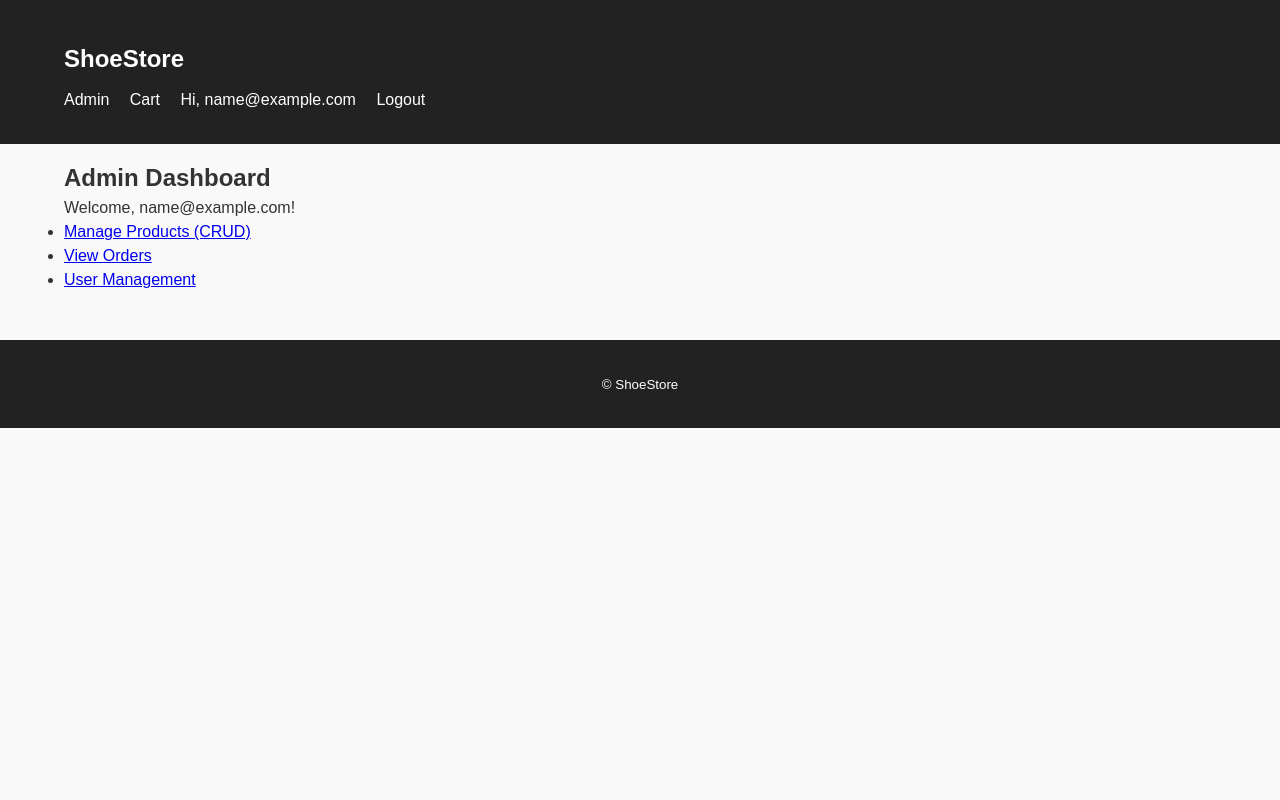
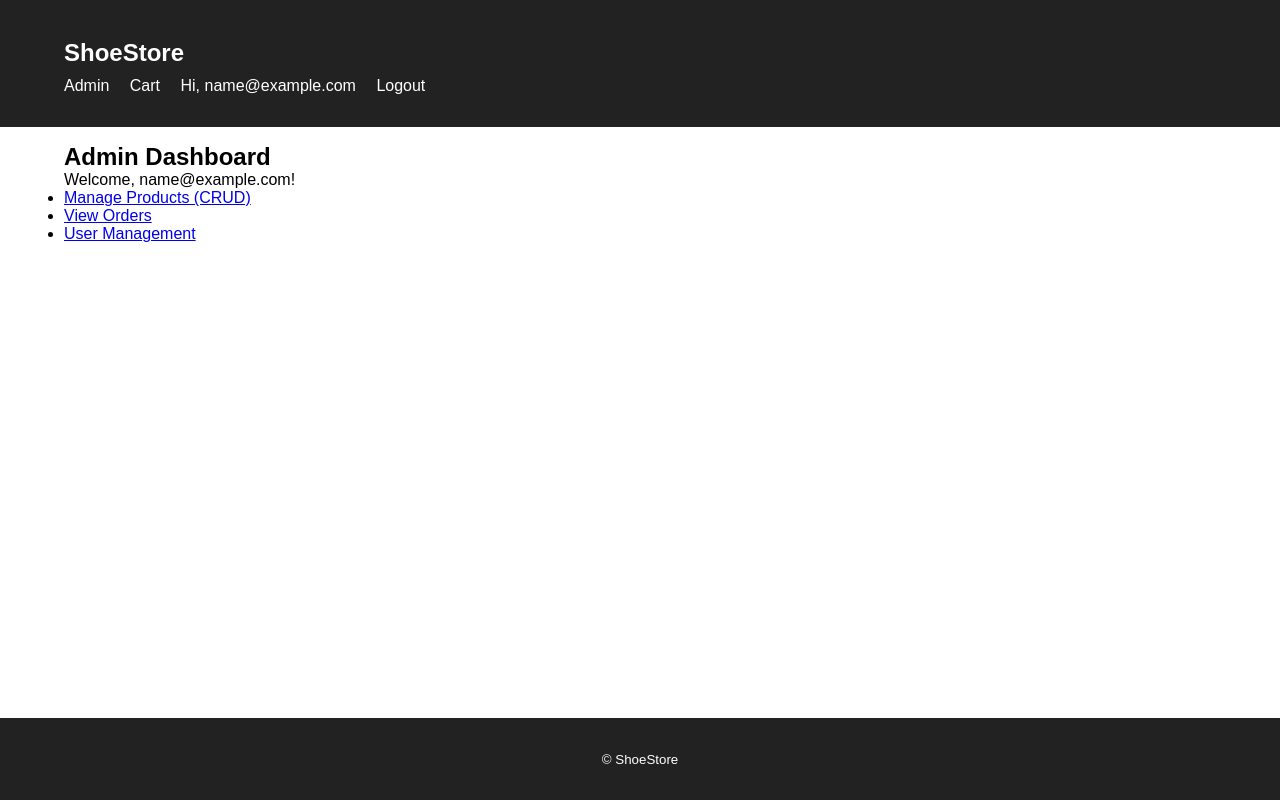
Before and after one commit to GAAtanasov21/12-class-2-day-project, a Flask app: page /admin/ in a window 1280 px wide. Run offline with Flask 3, Linux system fonts and the light colour scheme; the visitor is signed in with stand-in values (Sample User, id 1).

Commit message:
Update footer position

```diff
--- a/static/styles.css
+++ b/static/styles.css
@@ -6,12 +6,17 @@ body, h1, h2, h3, h4, h5, h6, p, ul, li, table, th, td, form, input, textarea, s
   font-family: Arial, sans-serif;
 }
 
-/* Body */
-body {
-  background-color: #f9f9f9;
-  color: #333;
-  line-height: 1.5;
+/* Ensure footer sticks to bottom */
+html, body {
+  height: 100%;
+  display: flex;
+  flex-direction: column;
 }
+
+main.container {
+  flex: 1;
+}
+
 
 /* Container */
 .container {
```
